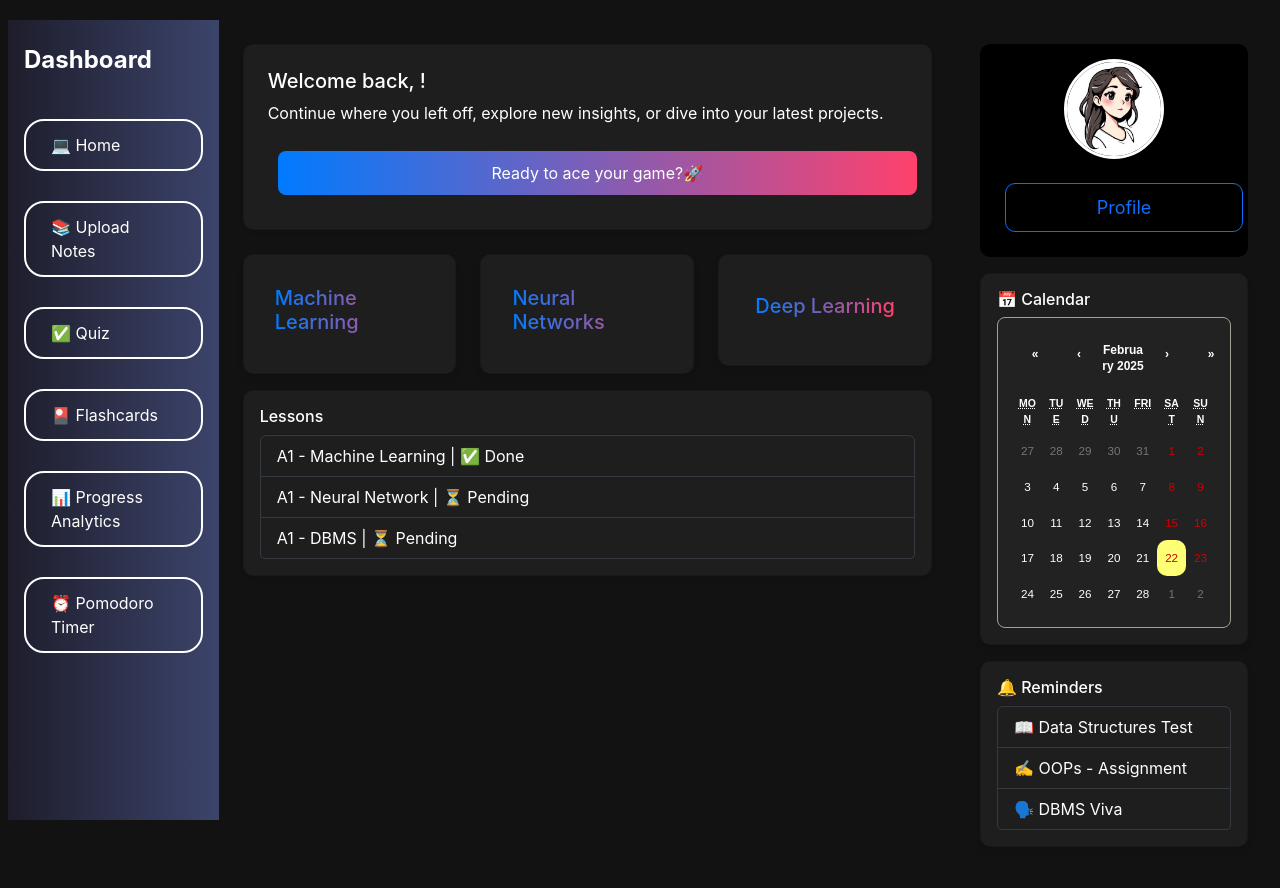
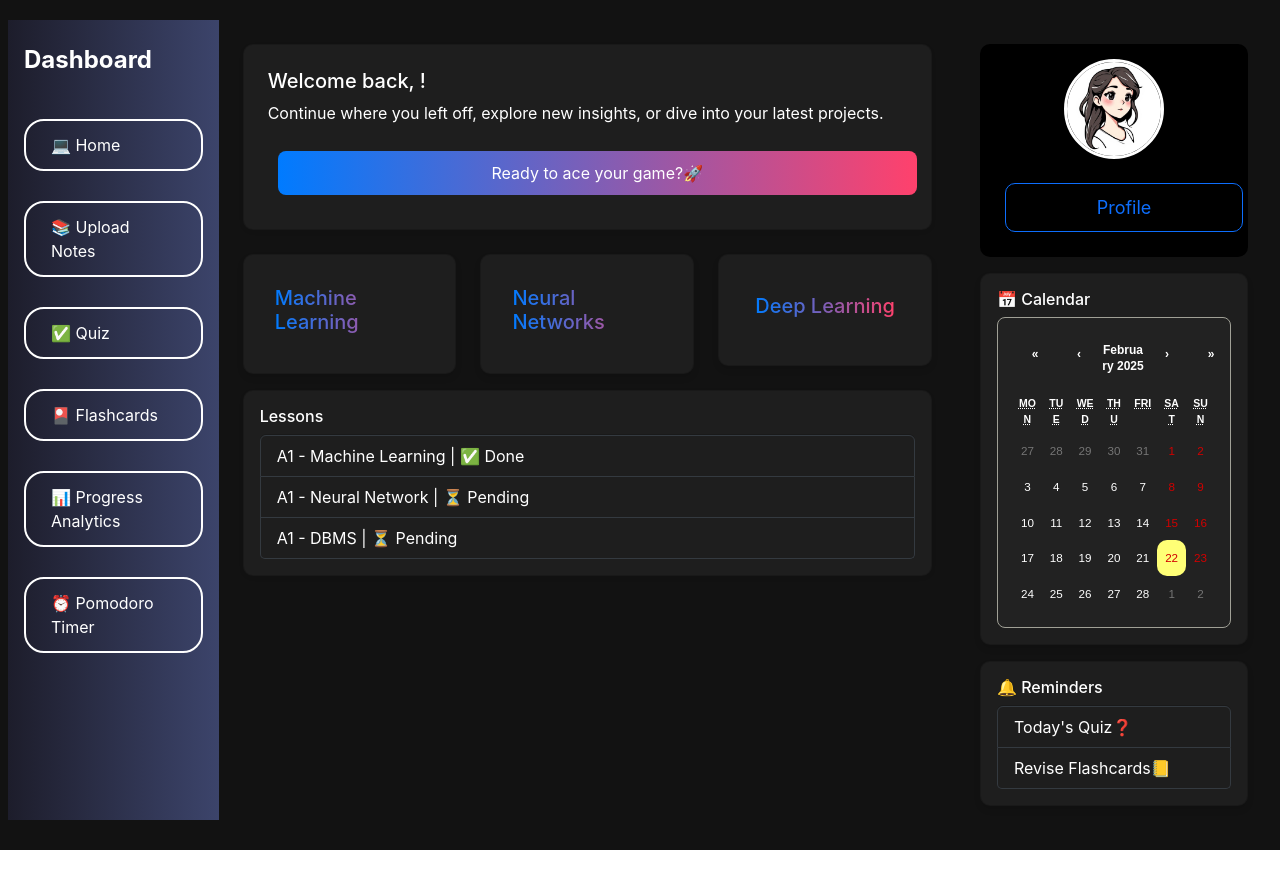
Before and after one commit to vidhiisaxena/MindVault, a React (Create React App) app in the folder mindvault/: page /Dashboard in a window 1280 px wide. Shown: the top 888 px of the page. After the commit the page ends 850 px from the top, so only its background shows below. Built offline with nearby package versions, Linux system fonts and the light colour scheme.

Commit message:
Update Dashboard.jsx

```diff
--- a/mindvault/src/components/dashboard/Dashboard.jsx
+++ b/mindvault/src/components/dashboard/Dashboard.jsx
@@ -1,5 +1,5 @@
 import React from "react";
-import { Container, Row, Col, Card, Button, ListGroup } from "react-bootstrap";
+import { Container, Row, Col, Card, Button, ListGroup, ListGroupItem } from "react-bootstrap";
 import { Link } from "react-router-dom";
 import Calendar from "react-calendar";
 import "react-calendar/dist/Calendar.css";
@@ -96,9 +96,8 @@ const Dashboard = () => {
           <Card className="mt-3 p-3">
             <h6>🔔 Reminders</h6>
             <ListGroup>
-              <ListGroup.Item>📖 Data Structures Test</ListGroup.Item>
-              <ListGroup.Item>✍️ OOPs - Assignment</ListGroup.Item>
-              <ListGroup.Item>🗣️ DBMS Viva</ListGroup.Item>
+              <ListGroup.Item>Today's Quiz❓</ListGroup.Item>
+              <ListGroup.Item>Revise Flashcards📒</ListGroup.Item>
             </ListGroup>
           </Card>
         </Col>
```
